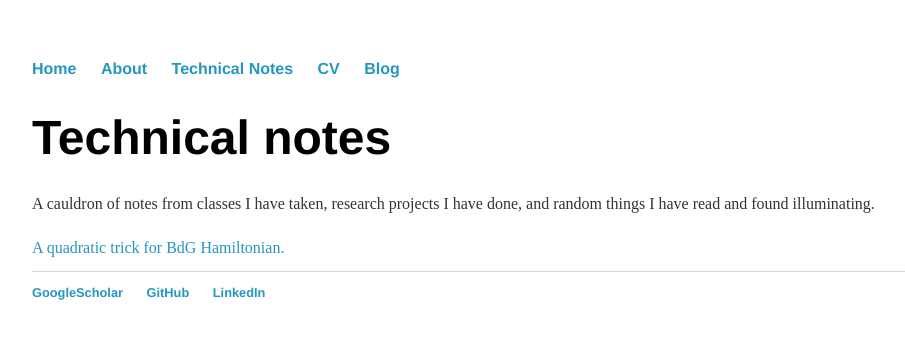
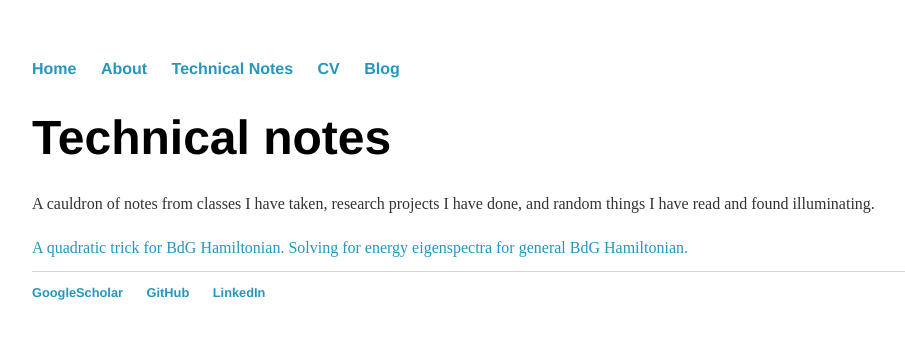
Before and after one commit to Leo-Lo/Leo-Lo.github.io, a Jekyll site: the page built from technical_notes/index.html, in a window 1280 px wide. Shown: the top 339 px of the page, without its empty margins (160-1065 px from the left). Built offline with Jekyll 4.4.1, drawn with Linux system fonts in a browser that asks for light colours; comment, search, counter and statistics services are not loaded.

Commit message:
Update index.html

```diff
--- a/technical_notes/index.html
+++ b/technical_notes/index.html
@@ -8,5 +8,7 @@ title: Technical notes
 	<br />
 	<br />
 	<a href="/technical_notes/Quadratic_trick_for_BdG_Hamiltonian.pdf" target="_blank">A quadratic trick for BdG Hamiltonian.</a>
+	<a href="/technical_notes/Inversion_and_TR_symmetric_BdG_Hamiltonian.pdf" target="_blank">Solving for energy eigenspectra for general BdG Hamiltonian.</a>
+
 	</p>
 </div><!-- /.blurb -->
```
